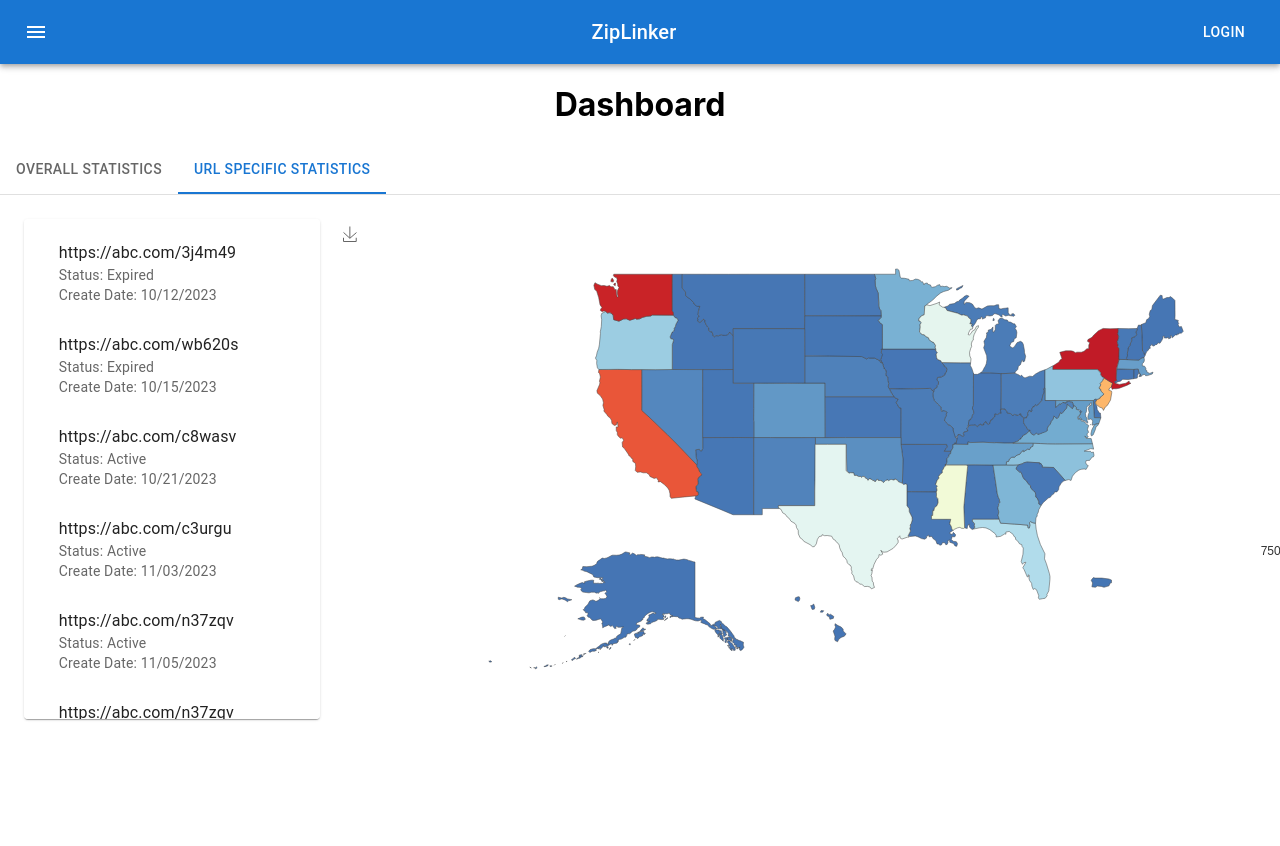
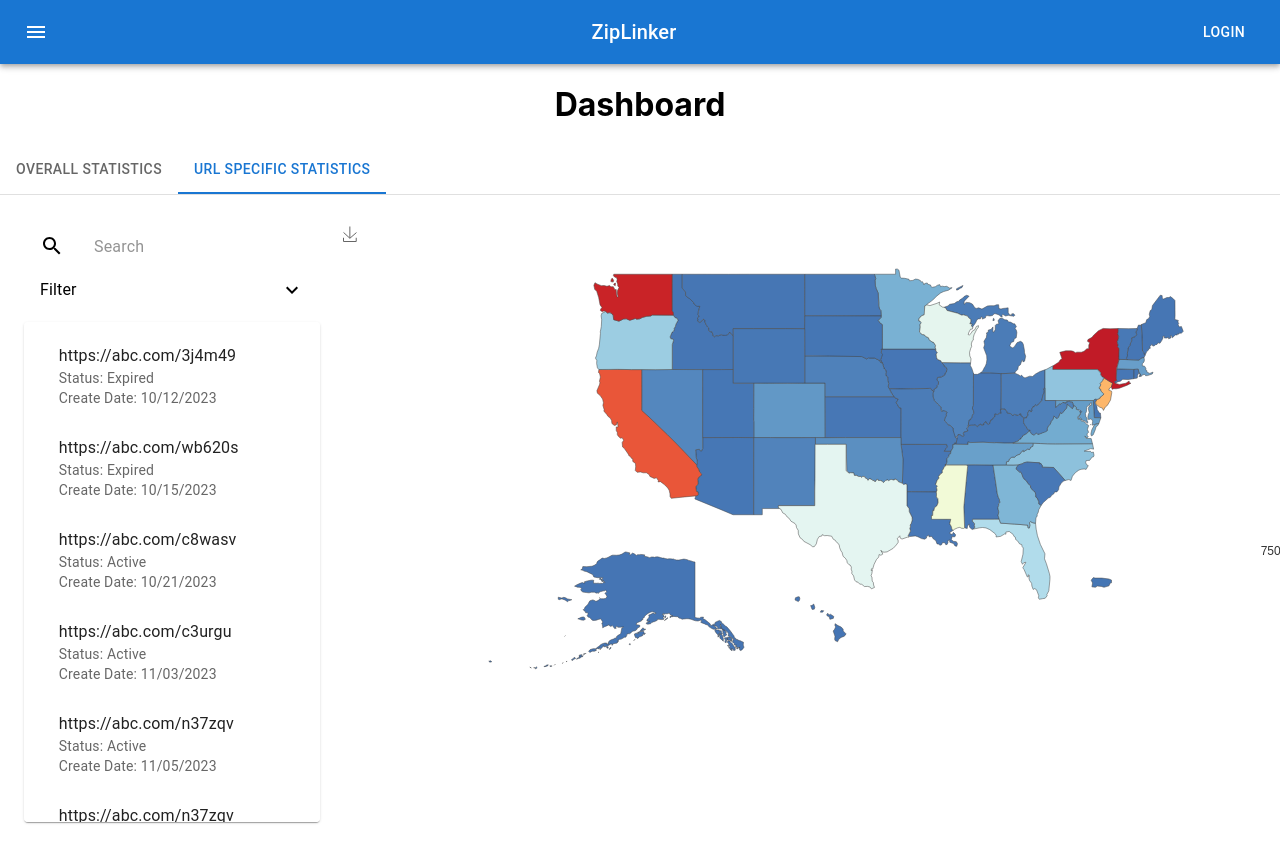
Before and after one commit to JiangqiSu/ZipLinker, a React (Create React App) app in the folder frontend/my-app/: page /dashboard/1 in a window 1280 px wide. Both pictures are taken after a click on the tab "URL SPECIFIC STATISTICS". Shown: the top 846 px of the page. Before the commit the page ends 800 px from the top, so only its background shows below. Built offline with nearby package versions, Linux system fonts and the light colour scheme.

Commit message:
add filter and search to dashboard

```diff
--- a/frontend/my-app/src/Components/OverallInfo.tsx
+++ b/frontend/my-app/src/Components/OverallInfo.tsx
@@ -6,6 +6,10 @@ import ListItem from '@mui/material/ListItem';
 import ListItemText from '@mui/material/ListItemText';
 import Divider from '@mui/material/Divider';
 import React, { useState } from 'react';
+import {Typography} from "@mui/material";
+import RadioGroup from "@mui/material/FormGroup";
+import FormControlLabel from "@mui/material/FormControlLabel";
+import Radio from "@mui/material/Radio";
 
 
 export const OverallInfo=()=>{
@@ -23,6 +27,24 @@ export const OverallInfo=()=>{
         <div>
             <Grid container spacing={2}>
                 <Grid item xs={3}>
+                    <Typography variant="h6" gutterBottom align={"left"}>
+                        Filter
+                    </Typography>
+                    <Typography variant="subtitle1" gutterBottom align={"left"}>
+                        Time Span
+                    </Typography>
+                    <RadioGroup sx={{position: 'flex', flexDirection: 'row'}}>
+                        <FormControlLabel control={<Radio size="small"/>} label={<Typography variant="body2">Last week</Typography>} />
+                        <FormControlLabel control={<Radio size="small"/>} label={<Typography variant="body2">Last month</Typography>} />
+                        <FormControlLabel control={<Radio size="small"/>} label={<Typography variant="body2">Last year</Typography>} />
+                    </RadioGroup>
+                    <Typography variant="subtitle1" gutterBottom align={"left"}>
+                        URL Status
+                    </Typography>
+                    <RadioGroup sx={{position: 'flex', flexDirection: 'row'}}>
+                        <FormControlLabel control={<Radio size="small"/>} label={<Typography variant="body2">Active</Typography>} />
+                        <FormControlLabel control={<Radio size="small"/>} label={<Typography variant="body2">Expired</Typography>} />
+                    </RadioGroup>
                     <List sx={{marginLeft: '5%', marginRight: '10%'}} component="nav" aria-label="mailbox folders">
                         <ListItem button sx={{padding: '20px'}}
                                   onClick={(event) => handleListItemClick(event, 0)}>
--- a/frontend/my-app/src/Components/SingleLinkInfo.tsx
+++ b/frontend/my-app/src/Components/SingleLinkInfo.tsx
@@ -7,8 +7,18 @@ import ListItemButton from '@mui/material/ListItemButton';
 import ExpandLess from '@mui/icons-material/ExpandLess';
 import ExpandMore from '@mui/icons-material/ExpandMore';
 import Collapse from '@mui/material/Collapse';
+import ListSubheader from '@mui/material/ListSubheader';
+import Box from '@mui/material/TextField';
+import SearchIcon from '@mui/icons-material/Search';
+import InputBase from '@mui/material/InputBase';
+import RadioGroup from '@mui/material/FormGroup';
+import Radio from '@mui/material/Radio';
+import FormControlLabel from '@mui/material/FormControlLabel';
+import FormControl from '@mui/material/FormControl';
+import Checkbox from '@mui/material/Checkbox';
 import React, { useState } from 'react';
-import {Paper} from "@mui/material";
+import {Paper, Typography} from "@mui/material";
+import { styled, alpha } from '@mui/material/styles';
 import { FixedSizeList, ListChildComponentProps } from 'react-window';
 import Divider from '@mui/material/Divider';
 
@@ -76,19 +86,99 @@ const allURLs=[{
     bulk: false,
 }];
 
+
 export const SingleLinkInfo=()=>{
     const auth=true;
 
     const [open, setOpen] = useState(false);
+    const [openFilter, setOpenFilter] = useState(false);
+    const [searchContent, setSearchContent] = useState('');
 
     const handleClick = () => {
         setOpen(!open);
     };
+    const handleClickFilter = () => {
+        setOpenFilter(!openFilter);
+    };
+
+    const Search = styled('div')(({ theme }) => ({
+        position: 'relative',
+        borderRadius: theme.shape.borderRadius,
+        backgroundColor: alpha(theme.palette.common.white, 0.15),
+        marginLeft: 0,
+        width: '100%',
+        [theme.breakpoints.up('sm')]: {
+            marginLeft: theme.spacing(1),
+            width: 'auto',
+        },
+    }));
+
+    const SearchIconWrapper = styled('div')(({ theme }) => ({
+        padding: theme.spacing(0, 1),
+        height: '100%',
+        position: 'absolute',
+        pointerEvents: 'none',
+        display: 'flex',
+        alignItems: 'center',
+        justifyContent: 'center',
+    }));
+
+    const StyledInputBase = styled(InputBase)(({ theme }) => ({
+        color: 'inherit',
+        '& .MuiInputBase-input': {
+            padding: theme.spacing(1, 1, 1, 0),
+            // vertical padding + font size from searchIcon
+            paddingLeft: `calc(1em + ${theme.spacing(1)})`,
+            transition: theme.transitions.create('width'),
+            width: '100%',
+            [theme.breakpoints.up('sm')]: {
+                width: '20ch'
+            },
+        },
+    }));
 
     return (
         <div>
             <Grid container spacing={2}>
                 <Grid item xs={3}>
+                    <List>
+                        <Search>
+                            <SearchIconWrapper>
+                                <SearchIcon />
+                            </SearchIconWrapper>
+                            <StyledInputBase
+                                placeholder="Search" value={searchContent} inputProps={{ 'aria-label': 'search' }}
+                            />
+                        </Search>
+                        <ListItemButton onClick={handleClickFilter}>
+                            <ListItemText primary="Filter" />
+                            {openFilter ? <ExpandLess /> : <ExpandMore />}
+                        </ListItemButton>
+                        <Collapse in={openFilter} timeout="auto" unmountOnExit sx={{ pl: 4 }}>
+                            <Typography variant="subtitle1" gutterBottom align={"left"}>
+                                Time Span
+                            </Typography>
+                            <RadioGroup sx={{position: 'flex', flexDirection: 'row'}}>
+                                <FormControlLabel control={<Radio size="small"/>} label={<Typography variant="body2">Last week</Typography>} />
+                                <FormControlLabel control={<Radio size="small"/>} label={<Typography variant="body2">Last month</Typography>} />
+                                <FormControlLabel control={<Radio size="small"/>} label={<Typography variant="body2">Last year</Typography>} />
+                            </RadioGroup>
+                            <Typography variant="subtitle1" gutterBottom align={"left"}>
+                                URL Status
+                            </Typography>
+                            <RadioGroup sx={{position: 'flex', flexDirection: 'row'}}>
+                                <FormControlLabel control={<Radio size="small"/>} label={<Typography variant="body2">Active</Typography>} />
+                                <FormControlLabel control={<Radio size="small"/>} label={<Typography variant="body2">Expired</Typography>} />
+                            </RadioGroup>
+                            <Typography variant="subtitle1" gutterBottom align={"left"}>
+                                Data Type
+                            </Typography>
+                            <RadioGroup row>
+                                <FormControlLabel control={<Radio size="small"/>} label={<Typography variant="body2">Single Data</Typography>} />
+                                <FormControlLabel control={<Radio size="small"/>} label={<Typography variant="body2">Bulk Data</Typography>} />
+                            </RadioGroup>
+                        </Collapse>
+                    </List>
                     <Paper style={{ maxHeight: 500, overflow: 'auto' }}>
                         <List sx={{marginLeft: '5%', marginRight: '10%'}}>
                             {allURLs.map((item)=>(
```
